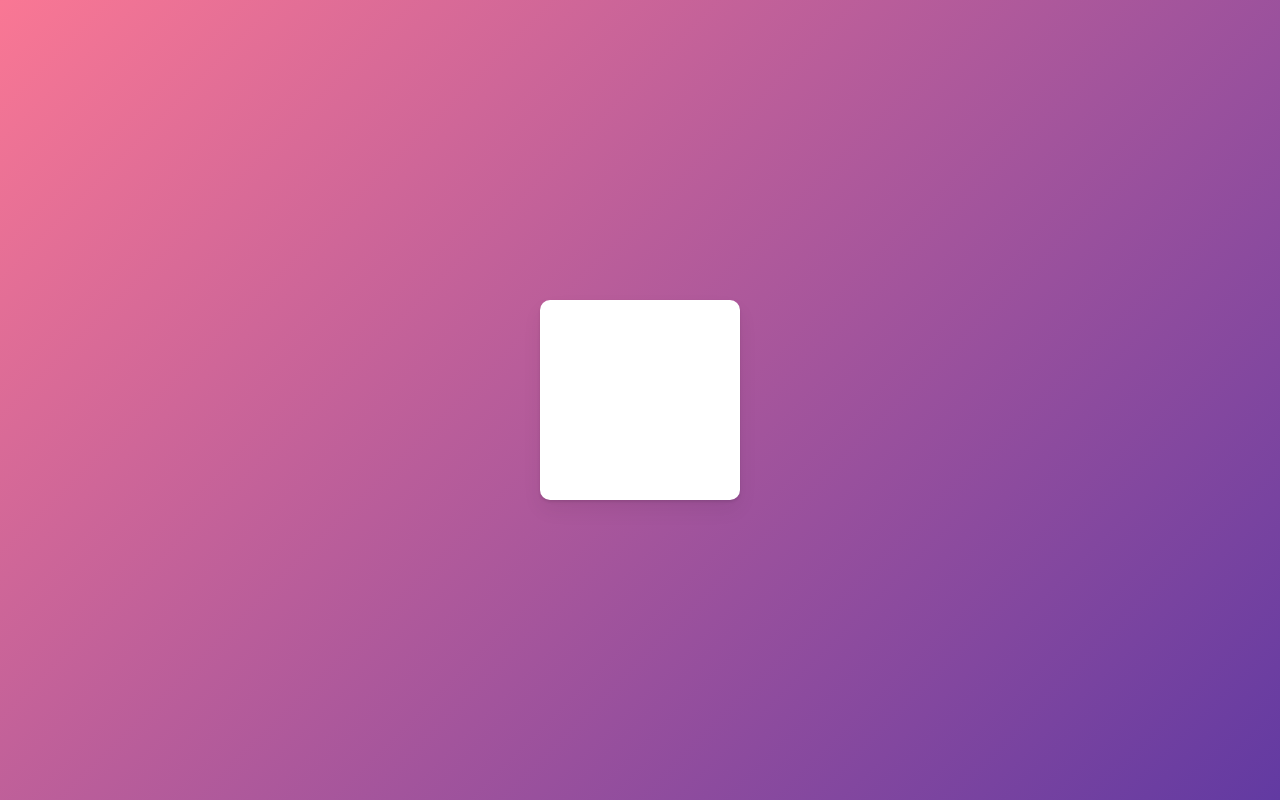
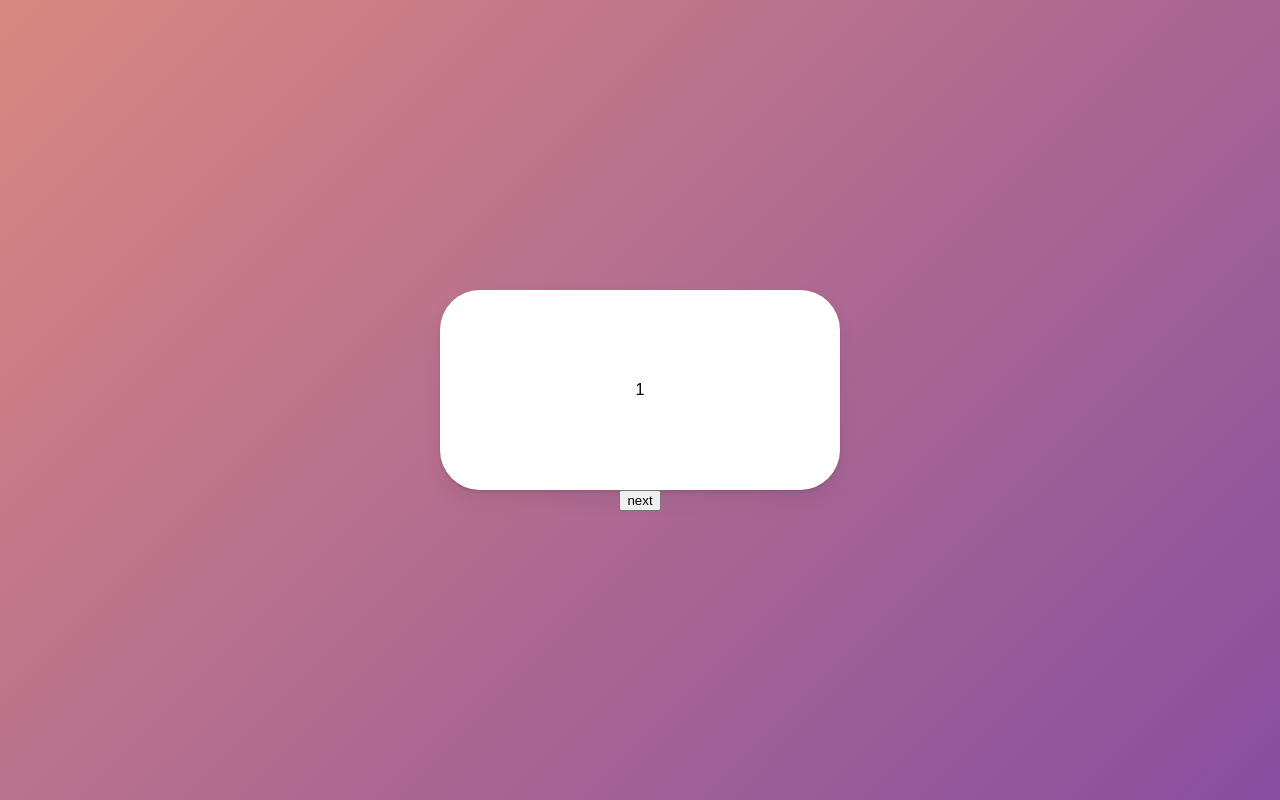
Before and after one commit to yeeSilver/react-master-study, a React (Create React App) app in the folder animation-slider/: page / in a window 1280 px wide. Built offline with nearby package versions, Linux system fonts and the light colour scheme.

Commit message:
:sparkles: AnimatePresence box add

```diff
--- a/animation-slider/src/App.tsx
+++ b/animation-slider/src/App.tsx
@@ -1,26 +1,277 @@
+// import ToDoList from "./ToDoList";
+
 import styled from "styled-components";
+import { useEffect, useState } from "react";
+import {
+  motion,
+  useMotionValue,
+  useTransform,
+  useViewportScroll,
+  AnimatePresence,
+} from "framer-motion";
+import { useRef } from "react";
 
-const Wrapper = styled.div`
+const Wrapper = styled(motion.div)`
   height: 100vh;
   width: 100vw;
   display: flex;
+  flex-direction: column;
   justify-content: center;
   align-items: center;
+  background: linear-gradient(135deg, #f97794, #623aa2);
 `;
 
-const Box = styled.div`
+//Variants
+const Box = styled(motion.div)`
+  display: grid;
+  grid-template-columns: repeat(2, 1fr);
   width: 200px;
   height: 200px;
-  background-color: white;
-  border-radius: 10px;
+  background-color: rgba(255, 255, 255, 0.5);
+  border-radius: 30px;
   box-shadow: 0 2px 3px rgba(0, 0, 0, 0.1), 0 10px 20px rgba(0, 0, 0, 0.06);
 `;
 
+const Circle = styled(motion.div)`
+  width: 70px;
+  height: 70px;
+  place-self: center;
+  background-color: rgba(255, 255, 255);
+  border-radius: 35px;
+  box-shadow: 0 2px 3px rgba(0, 0, 0, 0.1), 0 10px 20px rgba(0, 0, 0, 0.06);
+`;
+
+const boxVariants = {
+  start: {
+    opacity: 0,
+    scale: 0.5,
+  },
+  end: {
+    opacity: 1,
+    scale: 1,
+    transition: {
+      type: "spring",
+      duration: 0.5,
+      bounce: 0.5,
+      delayChildren: 0.5,
+      staggerChildren: 0.5,
+    },
+  },
+};
+
+const circleVariants = {
+  start: {
+    opacity: 0,
+    y: 10,
+  },
+  end: {
+    opacity: 1,
+    y: 0,
+  },
+};
+
+//Gestures
+const Box_G = styled(motion.div)`
+  width: 200px;
+  height: 200px;
+  background-color: rgba(255, 255, 255, 0.5);
+  border-radius: 30px;
+  box-shadow: 0 2px 3px rgba(0, 0, 0, 0.1), 0 10px 20px rgba(0, 0, 0, 0.06);
+`;
+const boxGVariants = {
+  hover: { scale: 1.5, rotateZ: 90 },
+  click: { scale: 1, borderRadius: "100px" },
+};
+
+//Drag
+const Box_D = styled(motion.div)`
+  width: 200px;
+  height: 200px;
+  background-color: rgba(255, 255, 255, 0.5);
+  border-radius: 30px;
+  box-shadow: 0 2px 3px rgba(0, 0, 0, 0.1), 0 10px 20px rgba(0, 0, 0, 0.06);
+`;
+const boxDVariants = {
+  hover: { scale: 1.5, rotateZ: 90 },
+  click: { scale: 1, borderRadius: "100px" },
+  drag: { backgroundColor: "rgb(192,192,192)", transition: { duration: 10 } },
+};
+const BiggerBox = styled.div`
+  display: flex;
+  align-items: center;
+  justify-content: center;
+  width: 400px;
+  height: 400px;
+  background-color: rgba(255, 255, 255, 0.2);
+  border-radius: 30px;
+  overflow: hidden;
+`;
+
+//MotionValue
+const Box_M = styled(motion.div)`
+  width: 100px;
+  height: 100px;
+  background-color: rgba(255, 255, 255, 0.5);
+  border-radius: 30px;
+  box-shadow: 0 2px 3px rgba(0, 0, 0, 0.1), 0 10px 20px rgba(0, 0, 0, 0.06);
+`;
+
+//svg
+const Svg = styled.svg`
+  width: 300px;
+  height: 300px;
+  path {
+    stroke: white;
+    stroke-width: 2;
+  }
+`;
+const svg = {
+  start: { pathLength: 0, fill: "rgba(255, 255, 255, 0)" },
+  end: {
+    fill: "rgba(255, 255, 255, 1)",
+    pathLength: 1,
+  },
+};
+
+//AnimatePresence
+const Box_P = styled(motion.div)`
+  display: flex;
+  justify-content: center;
+  align-items: center;
+  width: 400px;
+  height: 200px;
+  background-color: rgba(255, 255, 255, 1);
+  border-radius: 40px;
+  box-shadow: 0 2px 3px rgba(0, 0, 0, 0.1), 0 10px 20px rgba(0, 0, 0, 0.06);
+`;
+const boxVariants_presence = {
+  initial: {
+    opacity: 0,
+    scale: 0,
+  },
+  visible: {
+    opacity: 1,
+    scale: 1,
+    rotateZ: 360,
+  },
+  leaving: {
+    opacity: 0,
+    scale: 0,
+    y: 50,
+  },
+};
+
+//AnimatePresence #1
+const boxVariants_presence2 = {
+  invisible: {
+    x: 500,
+    opacity: 0,
+    scale: 0,
+  },
+  visible: {
+    x: 0,
+    opacity: 1,
+    scale: 1,
+  },
+  exit: {
+    x: -500,
+    opacity: 0,
+    scale: 0,
+  },
+};
 function App() {
+  const biggerBoxRef = useRef<HTMLDivElement>(null);
+  const x = useMotionValue(0);
+  const rotateZ = useTransform(x, [-800, 800], [-360, 360]);
+  const gradient = useTransform(
+    x,
+    [-800, 0, 800],
+    [
+      "linear-gradient(135deg, rgb(247, 220, 111), rgb(249, 235, 234))",
+      "linear-gradient(135deg, rgb(217, 136, 128), rgb(136, 78, 160))",
+      "linear-gradient(135deg, rgb(205, 97, 85), rgb(93, 173, 226))",
+    ]
+  );
+  const { scrollYProgress } = useViewportScroll();
+  const scale = useTransform(scrollYProgress, [0, 1], [1, 5]);
+
+  // const [showing, setShowing] = useState(false);
+  // const toggleShowing = () => setShowing((prev) => !prev);
+  const [visible, setVisible] = useState(1);
+  const next = () => setVisible((prev) => (prev === 10 ? 10 : prev + 1));
   return (
-    <Wrapper>
-      <Box />
-    </Wrapper>
+    <>
+      <Wrapper style={{ background: gradient }}>
+        {/* <Box variants={boxVariants} initial="start" animate="end">
+          <Circle variants={circleVariants} />
+          <Circle variants={circleVariants} />
+          <Circle variants={circleVariants} />
+          <Circle variants={circleVariants} />
+        </Box>
+        <Box_G variants={boxGVariants} whileHover="hover" whileTap="click" />
+        <BiggerBox ref={biggerBoxRef}>
+          <Box_D
+            drag
+            dragSnapToOrigin
+            dragElastic={0.5}
+            dragConstraints={biggerBoxRef}
+            variants={boxDVariants}
+            whileHover="hover"
+            whileTap="click"
+            whileDrag="drag"
+          />
+        </BiggerBox> */}
+
+        {/* <button onClick={() => x.set(200)}>click me</button> */}
+        {/* <Box_M style={{ x, rotateZ, scale }} drag="x" dragSnapToOrigin /> */}
+
+        {/* <Svg
+          focusable="false"
+          xmlns="http://www.w3.org/2000/svg"
+          viewBox="0 0 448 512"
+        >
+          <motion.path
+            variants={svg}
+            initial="start"
+            animate="end"
+            transition={{
+              default: { duration: 5 },
+              fill: { duration: 1, delay: 3 },
+            }}
+            d="M224 373.12c-25.24-31.67-40.08-59.43-45-83.18-22.55-88 112.61-88 90.06 0-5.45 24.25-20.29 52-45 83.18zm138.15 73.23c-42.06 18.31-83.67-10.88-119.3-50.47 103.9-130.07 46.11-200-18.85-200-54.92 0-85.16 46.51-73.28 100.5 6.93 29.19 25.23 62.39 54.43 99.5-32.53 36.05-60.55 52.69-85.15 54.92-50 7.43-89.11-41.06-71.3-91.09 15.1-39.16 111.72-231.18 115.87-241.56 15.75-30.07 25.56-57.4 59.38-57.4 32.34 0 43.4 25.94 60.37 59.87 36 70.62 89.35 177.48 114.84 239.09 13.17 33.07-1.37 71.29-37.01 86.64zm47-136.12C280.27 35.93 273.13 32 224 32c-45.52 0-64.87 31.67-84.66 72.79C33.18 317.1 22.89 347.19 22 349.81-3.22 419.14 48.74 480 111.63 480c21.71 0 60.61-6.06 112.37-62.4 58.68 63.78 101.26 62.4 112.37 62.4 62.89.05 114.85-60.86 89.61-130.19.02-3.89-16.82-38.9-16.82-39.58z"
+          />
+        </Svg> */}
+
+        {/* <button onClick={toggleShowing}>Click</button>
+        <AnimatePresence>
+          {showing ? (
+            <Box_P
+              variants={boxVariants_presence}
+              initial="initial"
+              animate="visible"
+              exit="leaving"
+            />
+          ) : null}
+        </AnimatePresence> */}
+
+        <AnimatePresence>
+          {[1, 2, 3, 4, 5, 6, 7, 8, 9, 10].map((i) =>
+            i === visible ? (
+              <Box_P
+                variants={boxVariants_presence2}
+                initial="visible"
+                animate="visible"
+                exit="exit"
+                key={i}
+              >
+                {i}
+              </Box_P>
+            ) : null
+          )}
+        </AnimatePresence>
+        <button onClick={next}>next</button>
+      </Wrapper>
+    </>
   );
 }
 
--- a/animation-slider/src/index.tsx
+++ b/animation-slider/src/index.tsx
@@ -2,9 +2,11 @@ import React from "react";
 import { createRoot } from "react-dom/client";
 import { RecoilRoot } from "recoil";
 import { ThemeProvider } from "styled-components";
+
 import App from "./App";
 import { darkTheme } from "./theme";
 import { createGlobalStyle } from "styled-components";
+
 const GlobalStyle = createGlobalStyle`
 @import url('https://fonts.googleapis.com/css2?family=Source+Sans+Pro:wght@300;400&display=swap');
 html, body, div, span, applet, object, iframe,
@@ -62,14 +64,13 @@ body {
   font-family: 'Source Sans Pro', sans-serif;
   color:black;
   line-height: 1.2;
-  background:linear-gradient(135deg,#F97794,#623AA2);
+
 }
 a {
   text-decoration:none;
   color:inherit;
 }
 `;
-
 const rootElement = document.getElementById("root");
 const root = createRoot(rootElement!);
 
```
